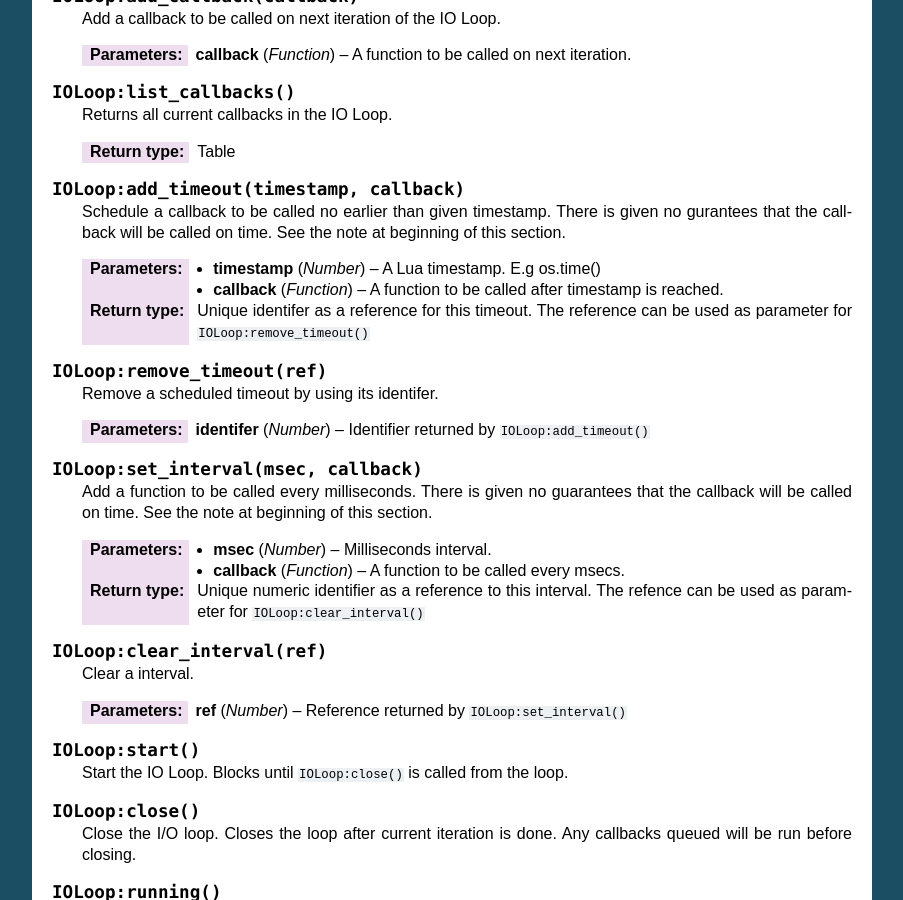
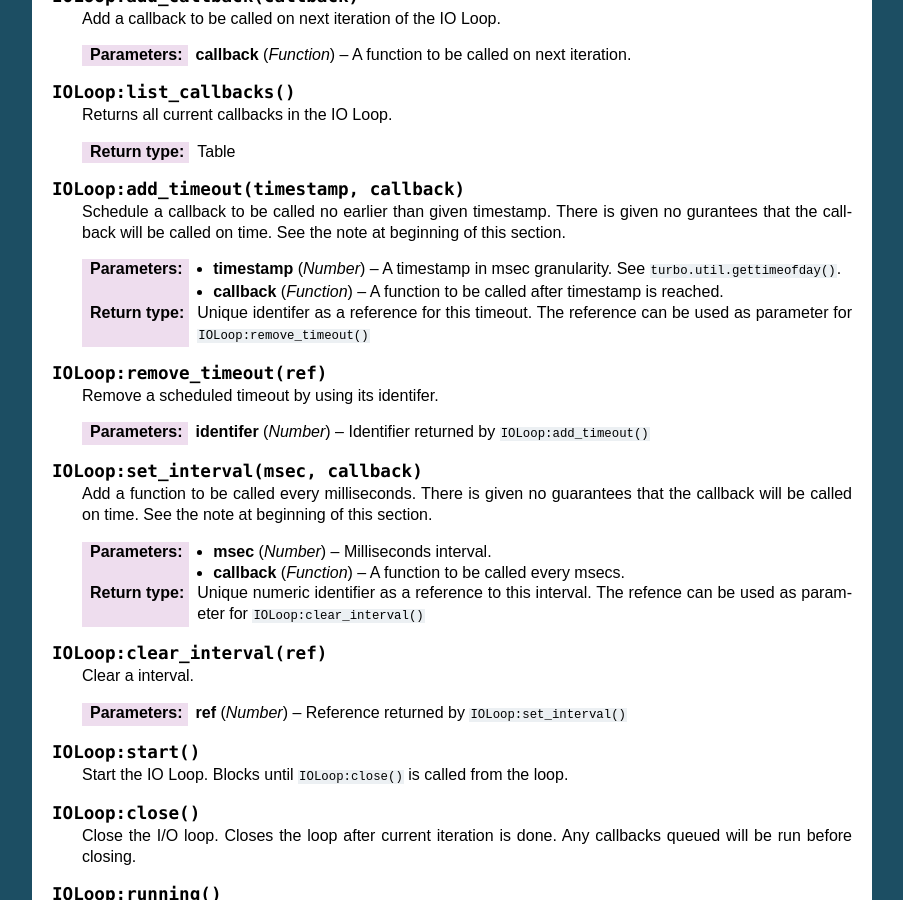
Before and after one commit to kernelsauce/turbo, a Sphinx documentation site: the page built from doc/apiref.rst, in a window 1280 px wide and 900 px high, scrolled down 6467 px. Shown: the whole window, without its empty margins (198-1101 px from the left). Built offline with Sphinx 7.4.7, drawn with Linux system fonts in a browser that asks for light colours.

Commit message:
Updated apiref for add_timeout().

```diff
--- a/doc/apiref.rst
+++ b/doc/apiref.rst
@@ -413,7 +413,7 @@ Warning: Only one instance of IOLoop can ever run at the same time!
         Schedule a callback to be called no earlier than given timestamp. There is given no gurantees that the callback will be called
         on time. See the note at beginning of this section.
 
-        :param timestamp: A Lua timestamp. E.g os.time()
+        :param timestamp: A timestamp in msec granularity. See ``turbo.util.gettimeofday()``.
         :type timestamp: Number
         :param callback: A function to be called after timestamp is reached.
         :type callback: Function
```
